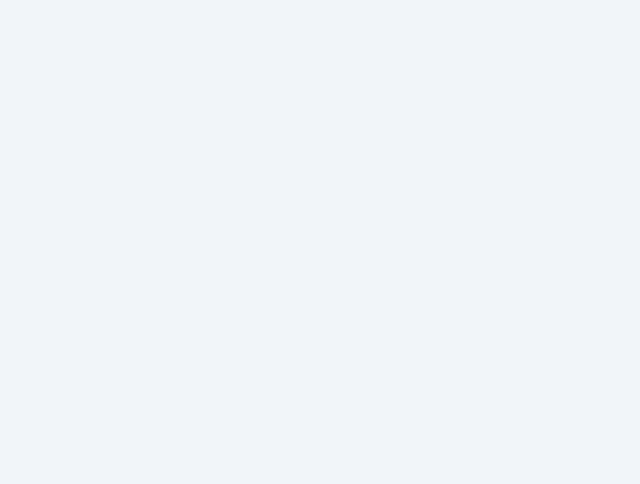
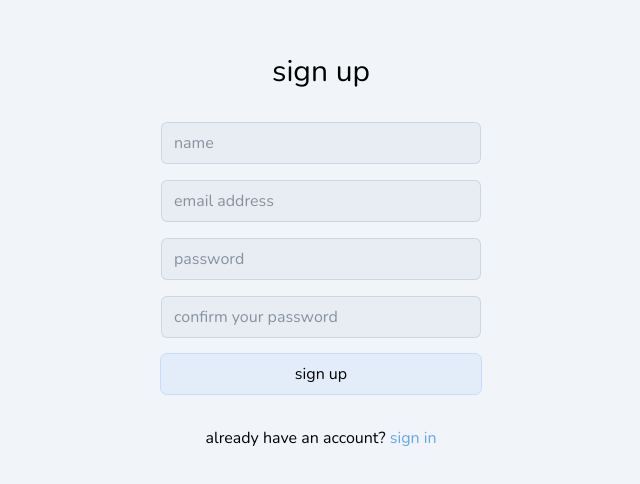
Before and after one commit to twdo-app/twdo, a React (Create React App) app in the folder frontend/: page /sign-up in a window 1280 px wide. Before the commit this address had no page. Shown: the part 108-592 px from the top of the page, without its empty margins (319-959 px from the left). Built offline with nearby package versions, Linux system fonts and the light colour scheme.

Commit message:
add sign-up page and Hyperlink

```diff
--- /dev/null
+++ b/frontend/src/components/common/Hyperlink.tsx
@@ -0,0 +1,15 @@
+import { Link } from "react-router-dom";
+
+export default function Hyperlink({
+  children,
+  to,
+}: {
+  children: string;
+  to: string;
+}) {
+  return (
+    <Link className="text-blue-400 dark:text-pink-400 hover:underline" to={to}>
+      {children}
+    </Link>
+  );
+}
--- a/frontend/src/components/common/TextInput.tsx
+++ b/frontend/src/components/common/TextInput.tsx
@@ -13,9 +13,9 @@ export default function TextInput({
       placeholder={placeholder}
       className={`
       ${className}
-      border border-solid w-full rounded-md text-sm px-3 py-2
+      border border-solid w-full rounded-md px-3 py-2
       bg-slate-400/10 dark:bg-slate-600/10
-      placeholder:text-slate-600 dark:placeholder:text-slate-400
+      placeholder:text-slate-600/60 dark:placeholder:text-slate-400/60
       border-slate-400/30 dark:border-slate-600/30
       `}
     />
--- a/frontend/src/components/common/Title.tsx
+++ b/frontend/src/components/common/Title.tsx
@@ -5,9 +5,5 @@ export default function Title({
   children: string;
   className?: string;
 }) {
-  return (
-    <h1 className={`${className} text-3xl font-semibold`}>
-      {children.toUpperCase()}
-    </h1>
-  );
+  return <h1 className={`${className} text-3xl`}>{children}</h1>;
 }
--- a/frontend/src/components/layouts/AuthLayout.tsx
+++ b/frontend/src/components/layouts/AuthLayout.tsx
@@ -7,7 +7,7 @@ export default function AuthLayout({
 }) {
   return (
     <div className="flex flex-col items-center h-screen justify-center">
-      <div className="w-80 flex flex-col items-center justify-center pb-48">
+      <div className="min-w-[20rem] flex flex-col items-center justify-center pb-20">
         {children}
       </div>
     </div>
--- a/frontend/src/index.tsx
+++ b/frontend/src/index.tsx
@@ -7,6 +7,7 @@ import Today from "./pages/today";
 import Upcoming from "./pages/upcoming";
 import Someday from "./pages/someday";
 import SignIn from "./pages/sign-in";
+import SignUp from "./pages/sign-up";
 
 const root = ReactDOM.createRoot(
   document.getElementById("root") as HTMLElement
@@ -16,6 +17,7 @@ root.render(
     <Routes>
       <Route path="/" element={<Navigate to="today" replace />} />
       <Route path="sign-in" element={<SignIn />} />
+      <Route path="sign-up" element={<SignUp />} />
       <Route path="today" element={<Today />} />
       <Route path="upcoming" element={<Upcoming />} />
       <Route path="someday" element={<Someday />} />
--- a/frontend/src/pages/sign-in.tsx
+++ b/frontend/src/pages/sign-up.tsx
@@ -1,29 +1,27 @@
-import { Link } from "react-router-dom";
-
 import Title from "../components/common/Title";
 import TextInput from "../components/common/TextInput";
 import AuthLayout from "../components/layouts/AuthLayout";
 import Button from "../components/common/Button";
+import Hyperlink from "../components/common/Hyperlink";
 
-export default function SignIn() {
+export default function SignUp() {
   return (
     <AuthLayout>
-      <Title className="mb-8">login</Title>
+      <Title className="mb-8">sign up</Title>
 
-      <TextInput className="mb-4" placeholder="email address"></TextInput>
+      <TextInput className="mb-4" placeholder="name" />
+      <TextInput className="mb-4" placeholder="email address" />
+      <TextInput className="mb-4" placeholder="password" type="password" />
       <TextInput
         className="mb-4"
-        placeholder="password"
+        placeholder="confirm your password"
         type="password"
-      ></TextInput>
+      />
 
-      <Button className="w-full mb-8">login</Button>
+      <Button className="w-full mb-8">sign up</Button>
 
       <p>
-        <Link to="/sign-in">forget your password?</Link>
-      </p>
-      <p>
-        no account? <Link to="/sign-up">create one</Link>
+        already have an account? <Hyperlink to="/sign-in">sign in</Hyperlink>
       </p>
     </AuthLayout>
   );
```
Also changed, not shown: 2 other files (tests, documents, lock files or other folders).
